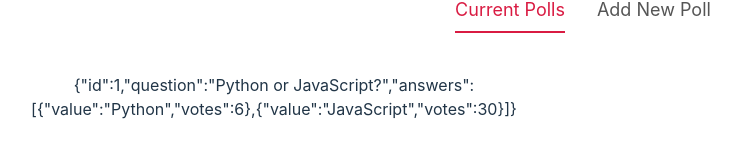
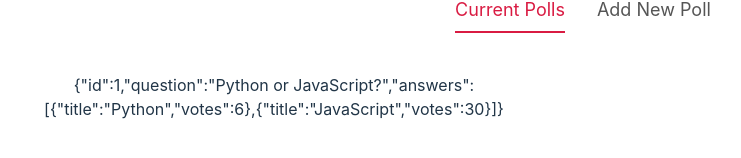
Before and after one commit to sagiv1996/Poll-with-Svelte, a Svelte app: page / in a window 1280 px wide. Shown: the part 350-508 px from the top of the page, without its empty margins (57-798 px from the left). Built offline with nearby package versions, Linux system fonts and the light colour scheme.

Commit message:
Change from value to title

```diff
--- a/src/stores/pollStore.js
+++ b/src/stores/pollStore.js
@@ -5,8 +5,8 @@
     id: 1,
     question: "Python or JavaScript?",
     answers: [
-      { value: "Python", votes: 6 },
-      { value: "JavaScript", votes: 30 },
+      { title: "Python", votes: 6 },
+      { title: "JavaScript", votes: 30 },
     ],
   },
 ]);
```
